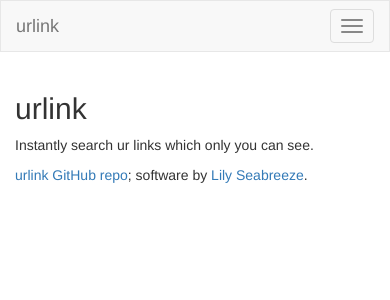
After one commit to kawa-kokosowa/urlink, a Flask app: template templates/flask_user/login_or_register.html in a window 390 px wide. The commit adds this page. Shown: the top 300 px of the page. Run offline with Flask 2, Linux system fonts and the light colour scheme; the template is opened without the code that fills it, so the values that code supplies are empty; some libraries are stand-ins or nearby versions.

Commit message:
fix hamburger menu, start templating flask_user

```diff
--- a/static/overrides.css
+++ b/static/overrides.css
@@ -2,3 +2,11 @@
  *
  * urlink site-specific styles
  */
+
+#navbar-toggle-cbox {
+  display: none;
+}
+
+#navbar-toggle-cbox:checked + #navbar-collapse {
+  display: block;
+}
--- /dev/null
+++ b/templates/flask_user/login_or_register.html
@@ -0,0 +1,9 @@
+{% extends "layout.html" %}
+{% block body %}
+    <h2>urlink</h2>
+    <p>Instantly search ur links which only you can see.</p>
+    <p>
+      <a href="https://github.com/lily-seabreeze/urlink">urlink GitHub repo</a>; software by
+      <a href="http://lily.seabreeze.pro/">Lily Seabreeze</a>.
+    </p>
+{% endblock %}
--- a/templates/layout.html
+++ b/templates/layout.html
@@ -14,14 +14,15 @@
 <nav class="navbar navbar-default" role="navigation">
   <div class="container-fluid">
     <div class="navbar-header">
-      <button type="button" class="navbar-toggle collapsed" data-toggle="collapse" data-target="navbar-collapse">
+      <label for="navbar-toggle-cbox" class="navbar-toggle collapsed" data-toggle="collapse" data-target="navbar-collapse">
         <span class="sr-only">Toggle navigation</span>
         <span class="icon-bar"></span>
         <span class="icon-bar"></span>
         <span class="icon-bar"></span>
-      </button>
+      </label>
       <a class="navbar-brand" href="{{ url_for('home_page') }}">urlink</a>
     </div>
+    <input type="checkbox" id="navbar-toggle-cbox">
 
     <!-- Collect the nav links, forms, and other content for toggling -->
     <div class="navbar-collapse collapse" id="navbar-collapse">
@@ -63,6 +64,21 @@
 
 
 <main class="container-fluid">
+
+{# One-time system messages called Flash messages #}
+{% block flash_messages %}
+    {%- with messages = get_flashed_messages(with_categories=true) -%}
+        {% if messages %}
+            {% for category, message in messages %}
+                {% if category=='error' %}
+                    {% set category='danger' %}
+                {% endif %}
+                <div class="alert alert-{{category}}">{{ message|safe }}</div>
+            {% endfor %}
+        {% endif %}
+    {%- endwith %}
+{% endblock %}
+
 {% block body %}{% endblock %}
 </main>
 
```
